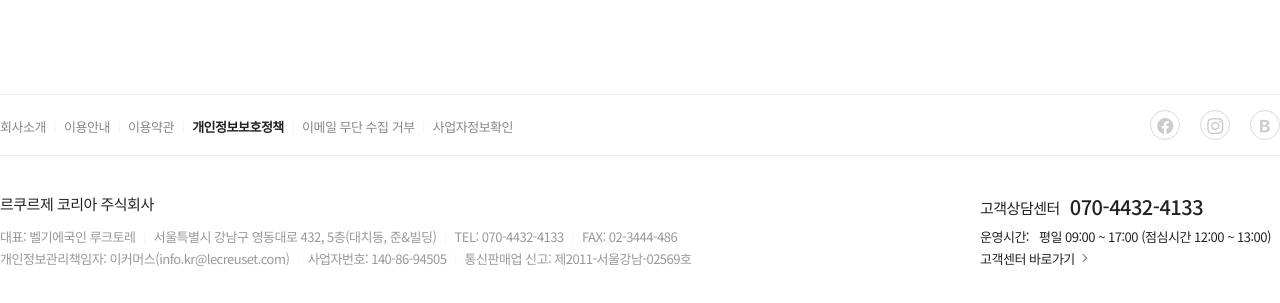
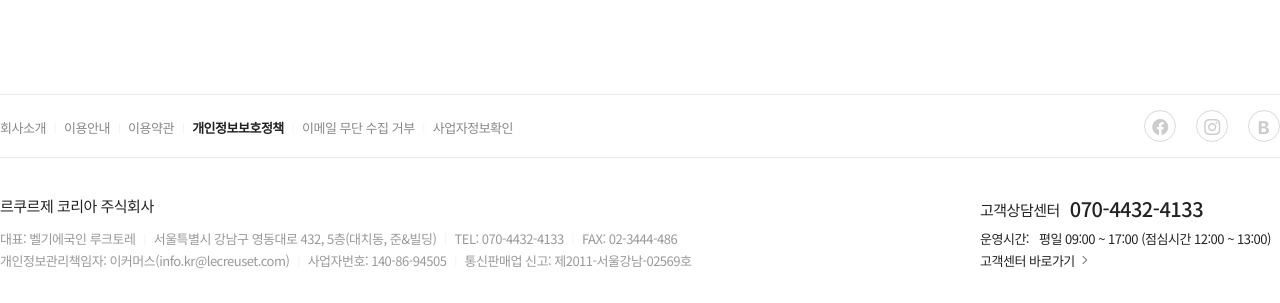
Before and after one commit to notgoodcom/lecrueset_re, a PHP site: page / in a window 1280 px wide. Shown: the part 2447-2750 px from the top of the page. Before the commit the page ends 2714 px from the top, so only its background shows below. Run offline with PHP 8.4, Linux system fonts and the light colour scheme; some libraries are stand-ins or nearby versions.

Commit message:
css수정

```diff
--- a/css/style.css
+++ b/css/style.css
@@ -341,8 +341,8 @@ a:hover {
                     footer.footer .footerGnb .wrap .snsIconWrap a {
                         border:1px solid #dadada;
                         border-radius: 100%;
-                        width:30px;
-                        height:30px;
+                        width:32px;
+                        height:32px;
                         vertical-align: middle;
                         text-align: center;
                         margin-left:20px;
@@ -354,13 +354,13 @@ a:hover {
                             color:#ccc;
                             font-size:16px;
                             position:absolute;
-                            left:50%;
-                            top:50%;
+                            left:49.5%;
+                            top:49.5%;
                             transform:translate(-49.5%, -49.5%);
                         }
 
                         footer.footer .footerGnb .wrap .snsIconWrap a.snsIcon-blog i {
-                            font-size:20px;
+                            font-size:21px;
                         }
 
 
```
